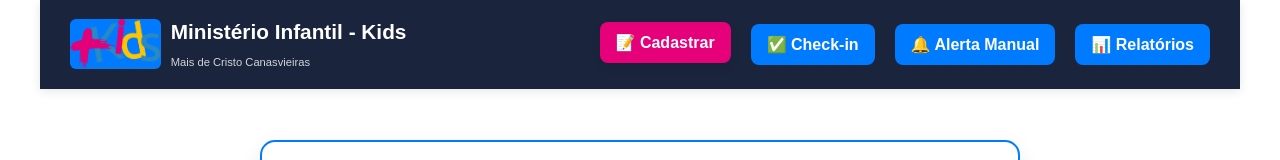
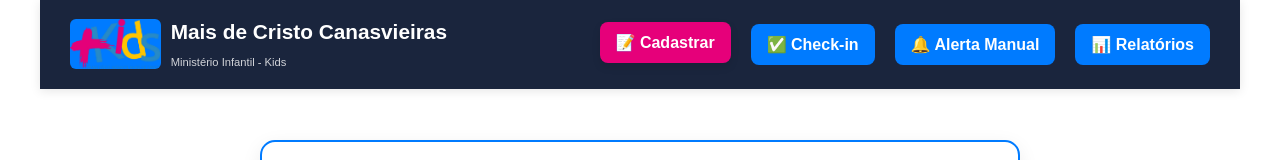
Before and after one commit to WilsonNous/nous_mdc_kids, a plain HTML site: page frontend/alerta-manual.html in a window 1280 px wide. Shown: the top 160 px of the page. Drawn offline with Linux system fonts and the light colour scheme; no server answers.

Commit message:
Update alerta-manual.html

```diff
--- a/frontend/alerta-manual.html
+++ b/frontend/alerta-manual.html
@@ -13,8 +13,8 @@
             <div class="header-logo">
                 <img src="logo.png" alt="Logo Ministério Infantil" class="logo">
                 <div>
-                    <h2>Ministério Infantil - Kids</h2>
-                    <small>Mais de Cristo Canasvieiras</small>
+                    <h2>Mais de Cristo Canasvieiras</h2>
+                    <small>Ministério Infantil - Kids</small>
                 </div>
             </div>
             <nav class="menu-horizontal">
```
